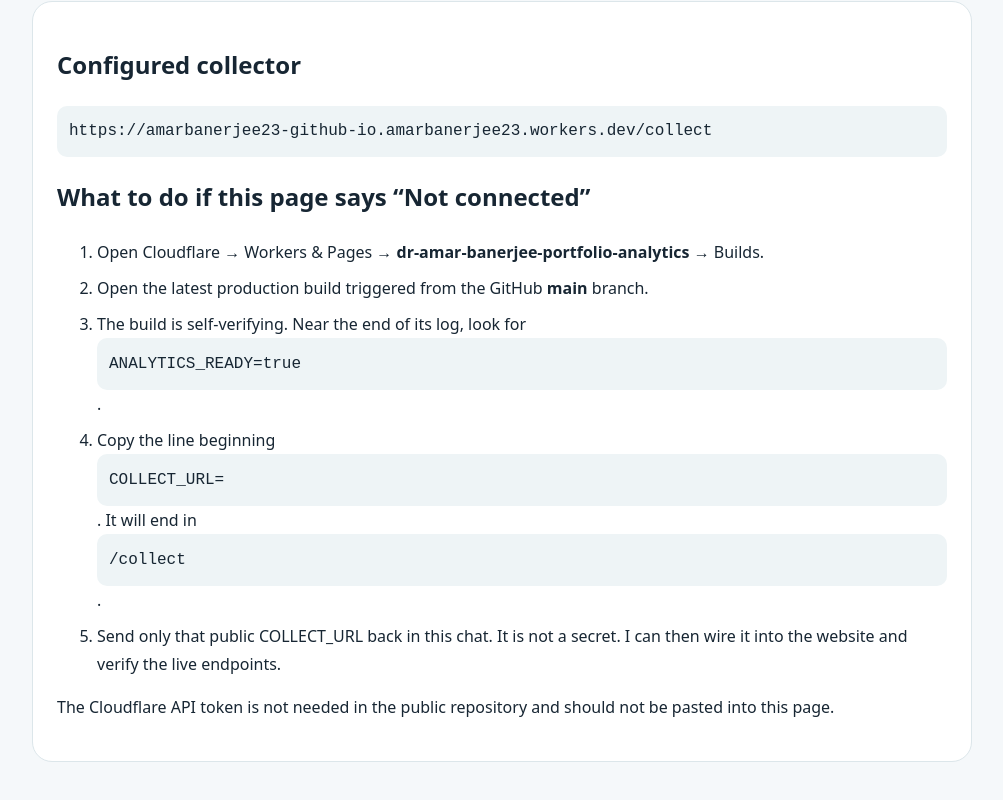
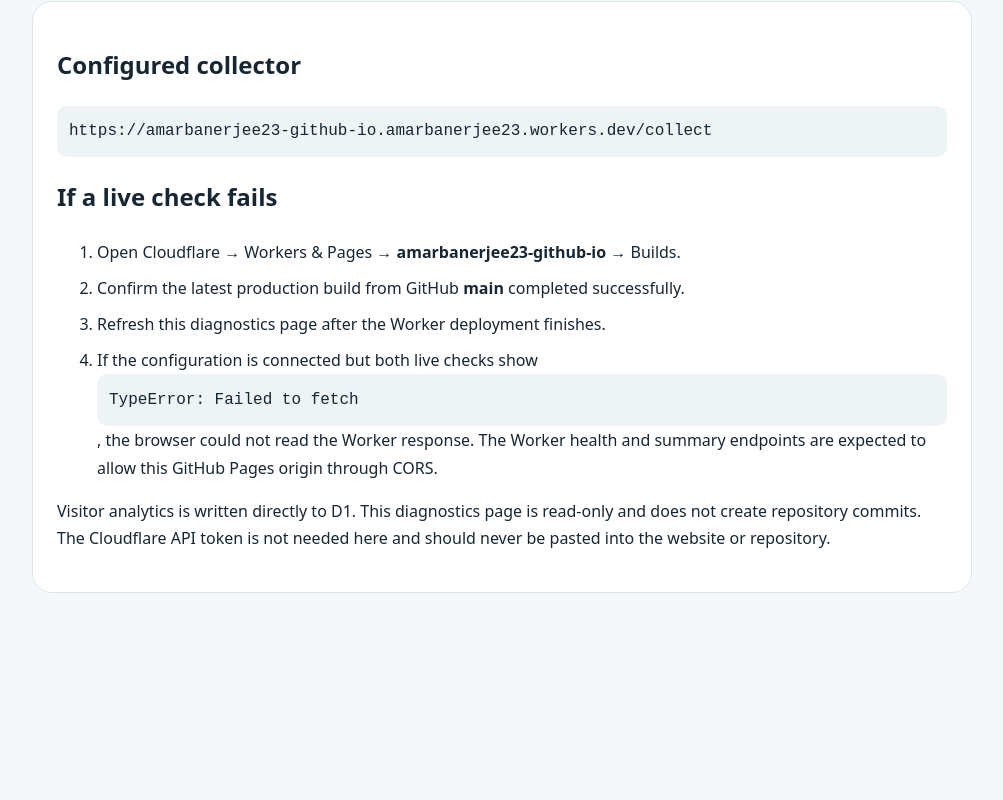
Before and after one commit to amarbanerjee23/amarbanerjee23.github.io, a plain HTML site: page analytics-status.html in a window 1280 px wide. Shown: the part 640-1440 px from the top of the page, without its empty margins (138-1141 px from the left). After the commit the page ends 1323 px from the top, so only its background shows below. Drawn offline with Linux system fonts and the light colour scheme; no server answers.

Commit message:
Clarify analytics diagnostics guidance

```diff
--- a/analytics-status.html
+++ b/analytics-status.html
@@ -30,15 +30,14 @@
     <section class="detail">
       <h2>Configured collector</h2>
       <code id="endpoint">Not configured</code>
-      <h2>What to do if this page says “Not connected”</h2>
+      <h2>If a live check fails</h2>
       <ol class="steps">
-        <li>Open Cloudflare → Workers &amp; Pages → <strong>dr-amar-banerjee-portfolio-analytics</strong> → Builds.</li>
-        <li>Open the latest production build triggered from the GitHub <strong>main</strong> branch.</li>
-        <li>The build is self-verifying. Near the end of its log, look for <code>ANALYTICS_READY=true</code>.</li>
-        <li>Copy the line beginning <code>COLLECT_URL=</code>. It will end in <code>/collect</code>.</li>
-        <li>Send only that public COLLECT_URL back in this chat. It is not a secret. I can then wire it into the website and verify the live endpoints.</li>
+        <li>Open Cloudflare → Workers &amp; Pages → <strong>amarbanerjee23-github-io</strong> → Builds.</li>
+        <li>Confirm the latest production build from GitHub <strong>main</strong> completed successfully.</li>
+        <li>Refresh this diagnostics page after the Worker deployment finishes.</li>
+        <li>If the configuration is connected but both live checks show <code>TypeError: Failed to fetch</code>, the browser could not read the Worker response. The Worker health and summary endpoints are expected to allow this GitHub Pages origin through CORS.</li>
       </ol>
-      <p>The Cloudflare API token is not needed in the public repository and should not be pasted into this page.</p>
+      <p>Visitor analytics is written directly to D1. This diagnostics page is read-only and does not create repository commits. The Cloudflare API token is not needed here and should never be pasted into the website or repository.</p>
     </section>
   </main>
 
@@ -60,7 +59,7 @@
       set('worker-state', 'Not testable', 'warn');
       document.getElementById('worker-detail').textContent = 'A collector URL is required first.';
       set('db-state', 'Not testable', 'warn');
-      document.getElementById('db-detail').textContent = 'D1 is verified by the Cloudflare build and then rechecked through summary.json.';
+      document.getElementById('db-detail').textContent = 'D1 is verified through the live Worker endpoints.';
     } else {
       set('config-state', 'Connected', 'ok');
       document.getElementById('config-detail').textContent = 'The website has a collector endpoint.';
@@ -71,7 +70,7 @@
         const payload = await health.json();
         if (!health.ok || payload.ok !== true) throw new Error('Health endpoint returned an unexpected response.');
         set('worker-state', 'Healthy', 'ok');
-        document.getElementById('worker-detail').textContent = 'The deployed Worker is responding.';
+        document.getElementById('worker-detail').textContent = 'The deployed Worker is responding and D1 is reachable.';
       } catch (error) {
         set('worker-state', 'Failed', 'bad');
         document.getElementById('worker-detail').textContent = String(error);
```
